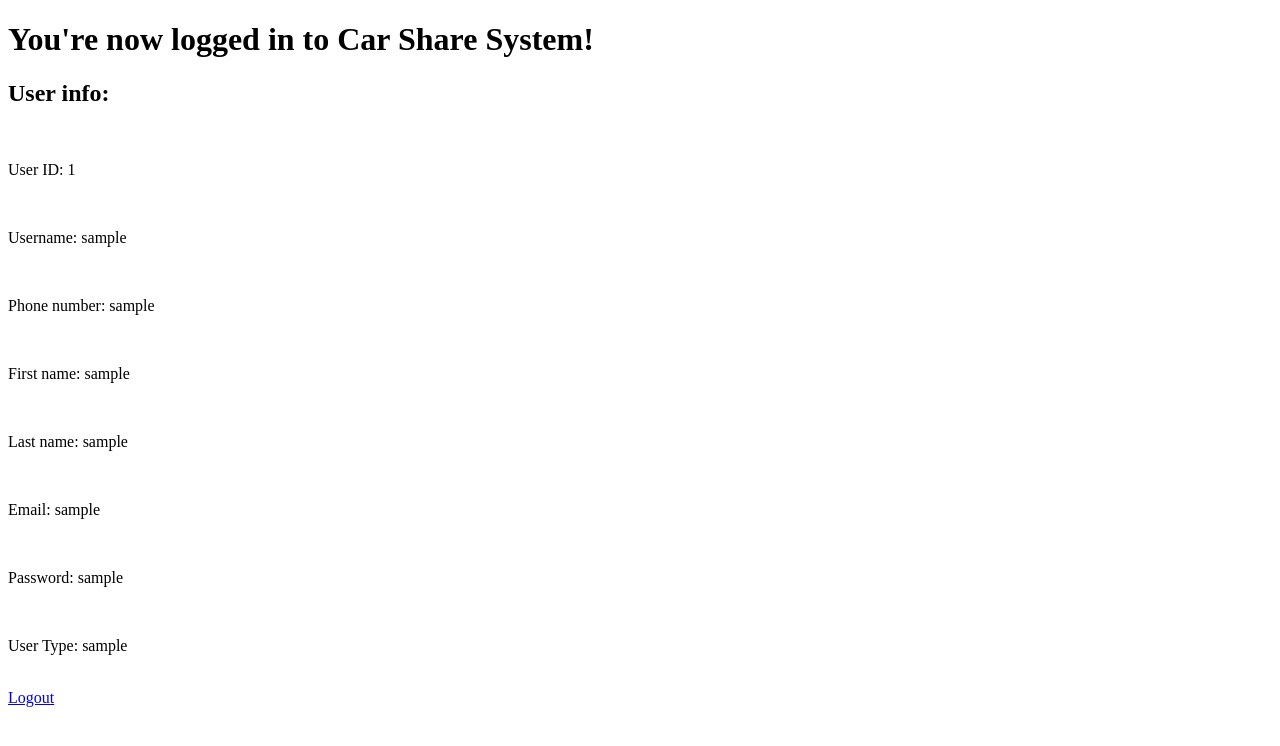
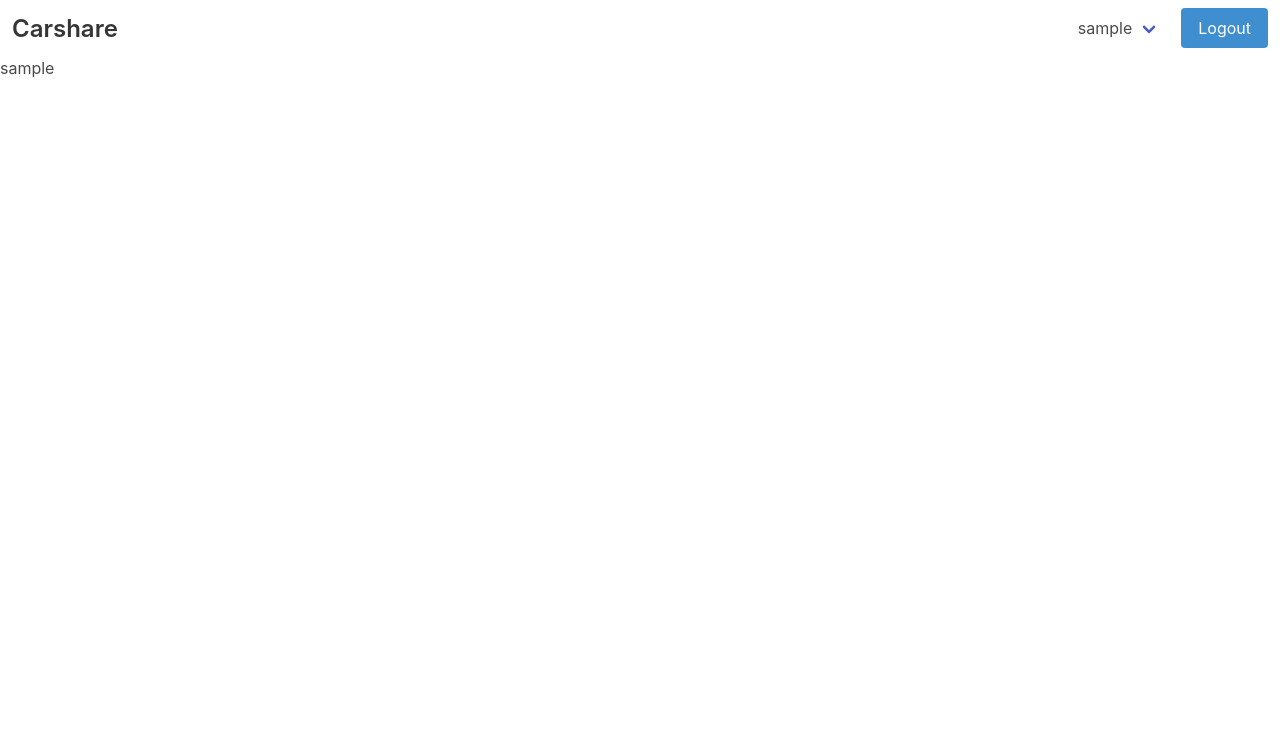
Before and after one commit to PIoT-CSS/master-pi, a Flask app: page / in a window 1280 px wide. Shown: the top 746 px of the page. Run offline with Flask 2, Linux system fonts and the light colour scheme; the visitor is signed in with stand-in values (Sample User, id 1); data comes from the database, SQL or seed files in the repository; parts of the project's set-up code (start-up, migrations or seed data) failed here and were passed over; some libraries are stand-ins or nearby versions.

Commit message:
add car frontend
Co-Authored-By: Austin (Thang Pham) <rockmanvnx6@gmail.com>

```diff
--- a/src/MasterCSS/controllers/templates.py
+++ b/src/MasterCSS/controllers/templates.py
@@ -37,6 +37,13 @@ def register():
     else:
         return render_template('register.html', defaultValues=None)
 
+@controllers.route("/myinfo")
+def myinfo():
+    if current_user.is_authenticated:
+        return render_template('myinformation.html')
+    else:
+        return redirect(url_for("template_controllers.index"))
+
 
 # custom 404 page
 @controllers.app_errorhandler(404)
--- /dev/null
+++ b/src/MasterCSS/templates/components/nav.html
@@ -0,0 +1,39 @@
+<nav class="navbar" role="navigation" aria-label="main navigation">
+    <div class="navbar-brand">
+      <a class="navbar-item" href="/">
+        <h1 class="title is-4">Carshare</h1>
+      </a>
+
+      <a role="button" class="navbar-burger burger" aria-label="menu" aria-expanded="false" data-target="navbarBasicExample">
+        <span aria-hidden="true"></span>
+        <span aria-hidden="true"></span>
+        <span aria-hidden="true"></span>
+      </a>
+    </div>
+
+    <div id="navbarBasicExample" class="navbar-menu">
+
+      <div class="navbar-end">
+        <div class="navbar-item">
+            <div class="buttons">
+                <div class="navbar-item has-dropdown is-hoverable button is-white">
+                    <a class="navbar-link">
+                      {{ username }}
+                    </a>
+
+                    <div class="navbar-dropdown">
+                      <a class="navbar-item" href="/myinfo">
+                        My Informations
+                      </a>
+                      <hr class="navbar-divider">
+                      <a class="navbar-item">
+                        My History
+                      </a>
+                    </div>
+                </div>
+                <a class="button is-info" href={{url_for("auth_controllers.logout")}}>Logout</a>
+            </div>
+        </div>
+      </div>
+    </div>
+</nav>
--- a/src/MasterCSS/templates/dashboard.html
+++ b/src/MasterCSS/templates/dashboard.html
@@ -1,32 +1,7 @@
-<!DOCTYPE html>
-<html>
+{% extends "layouts/dashboard-layout.html" %}
 
-<head>
-    <title>CSS Dashboard</title>
-</head>
 
-<body>
-    <h1>You're now logged in to Car Share System!</h1>
 
-    <h2>User info:</h2>
-    </br>
-    <p>User ID: {{current_user.ID}}</p>
-    </br>
-    <p>Username: {{current_user.Username}}</p>
-    </br>
-    <p>Phone number: {{current_user.PhoneNumber}}</p>
-    </br>
-    <p>First name: {{current_user.FirstName}}</p>
-    </br>
-    <p>Last name: {{current_user.LastName}}</p>
-    </br>
-    <p>Email: {{current_user.Email}}</p>
-    </br>
-    <p>Password: {{current_user.Password}}</p>
-    </br>
-    <p>User Type: {{current_user.UserType}}</p>
-    </br>
-    <a href={{url_for("auth_controllers.logout")}}>Logout</a>
-</body>
-
-</html>
+{% block container %}
+    {{ current_user.Username }}
+{% endblock %}
--- a/src/MasterCSS/templates/index.html
+++ b/src/MasterCSS/templates/index.html
@@ -1,4 +1,4 @@
-{% extends "layout.html" %}
+{% extends "layouts/layout.html" %}
 {% block title %}Carshare - Homepage{% endblock %}
 {% block head %}
   {{ super() }}
--- /dev/null
+++ b/src/MasterCSS/templates/layouts/dashboard-layout.html
@@ -0,0 +1,19 @@
+{% extends "layouts/layout.html" %}
+{% block title %}Carshare - Homepage{% endblock %}
+
+{% block head %}
+  {{ super() }}
+{% endblock %}
+
+{% block content %}
+
+
+    {% with username=current_user.Username %}
+        {% include "components/nav.html" %}
+    {% endwith %}
+
+    {% block container %} {% endblock %}
+
+
+
+{% endblock %}
--- a/src/MasterCSS/templates/login.html
+++ b/src/MasterCSS/templates/login.html
@@ -1,4 +1,4 @@
-{% extends "layout.html" %}
+{% extends "layouts/layout.html" %}
 {% block title %}Carshare - Login{% endblock %}
 {% block head %}
   {{ super() }}
```
Also changed, not shown: src/MasterCSS/templates/myInformation.html (added, +24 -0 lines), src/MasterCSS/templates/search.html (added, +9 -0 lines), src/MasterCSS/templates/layouts/layout.html (renamed from src/MasterCSS/templates/layout.html), src/MasterCSS/templates/management/car.html (added).
